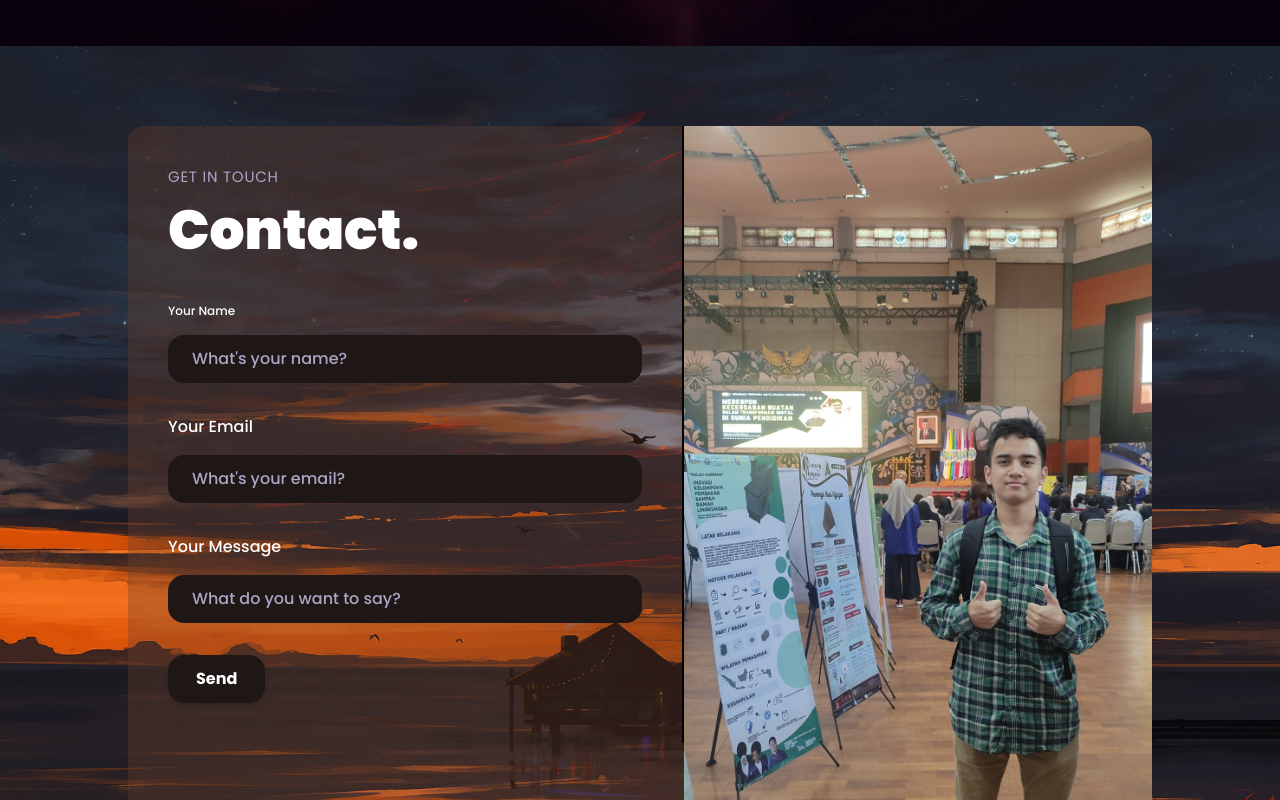
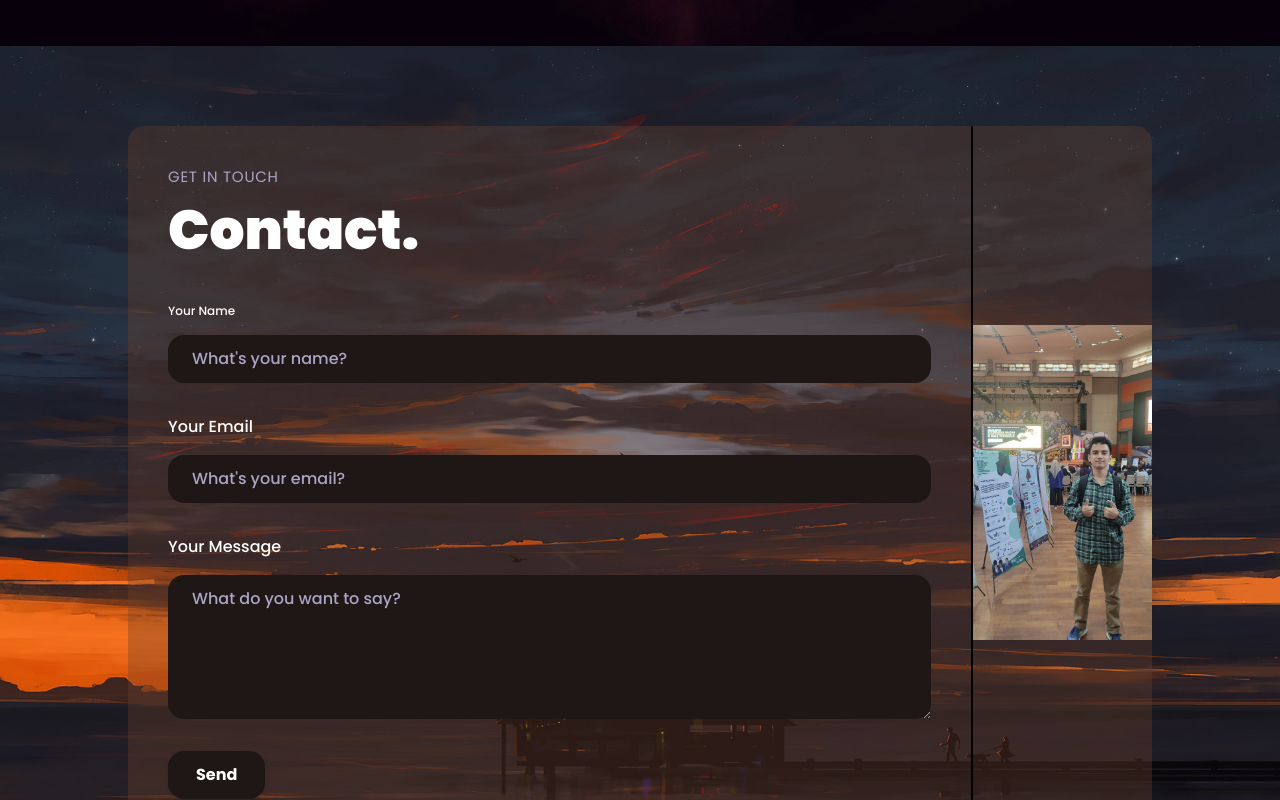
Before and after one commit to AvanFabian/First-AvanPorto, a Next.js app: page / in a window 1280 px wide. Shown: the part 3120-3920 px from the top of the page. Built offline with nearby package versions, Linux system fonts and the light colour scheme.

Commit message:
fix contact section

```diff
--- a/components/Contact.tsx
+++ b/components/Contact.tsx
@@ -78,10 +78,9 @@ const Contact = () => {
 
   return (
     <div
-      className="bg-[#6e412e57] rounded-2xl lg:flex-row flex-col-reverse flex overflow-hidden"
-    >
+      className="bg-[#6e412e57] rounded-2xl flex lg:flex-row flex-col-reverse overflow-hidden max-w-[300px] lg:max-w-full" >
       {/* Contact */}
-      <div className="w-full lg:w-[600px] border-r-2 border-[#020202] h-full p-10">
+      <div className="w-full lg:w-max lg:border-r-2 lg:border-[#020202] h-full p-10">
         <p className="sectionSubText">Get in touch</p>
         <h3 className="sectionHeadText">Contact.</h3>
         <form
@@ -140,9 +139,10 @@ const Contact = () => {
             >
               Your Message
             </span>
-            <input
-              type="text"
+            <textarea
               name="message"
+              rows={5}
+              cols={50}
               value={form.message}
               onChange={handleChange}
               placeholder="What do you want to say?"
@@ -151,7 +151,7 @@ const Contact = () => {
               placeholder:text-secondary
               text-white rounded-2xl outlined-none
               border-none font-medium"
-            ></input>
+            ></textarea>
           </label>
           {/* below is the submit button */}
           <button
@@ -169,7 +169,7 @@ const Contact = () => {
       </div>
       {/* Profile Image */}
       <div
-        className="hidden lg:flex items-center justify-center w-full lg:w-[50%]"
+        className="hidden lg:flex items-center justify-center w-full lg:w-max"
       >
         <Image
           src={semiformal}
```
